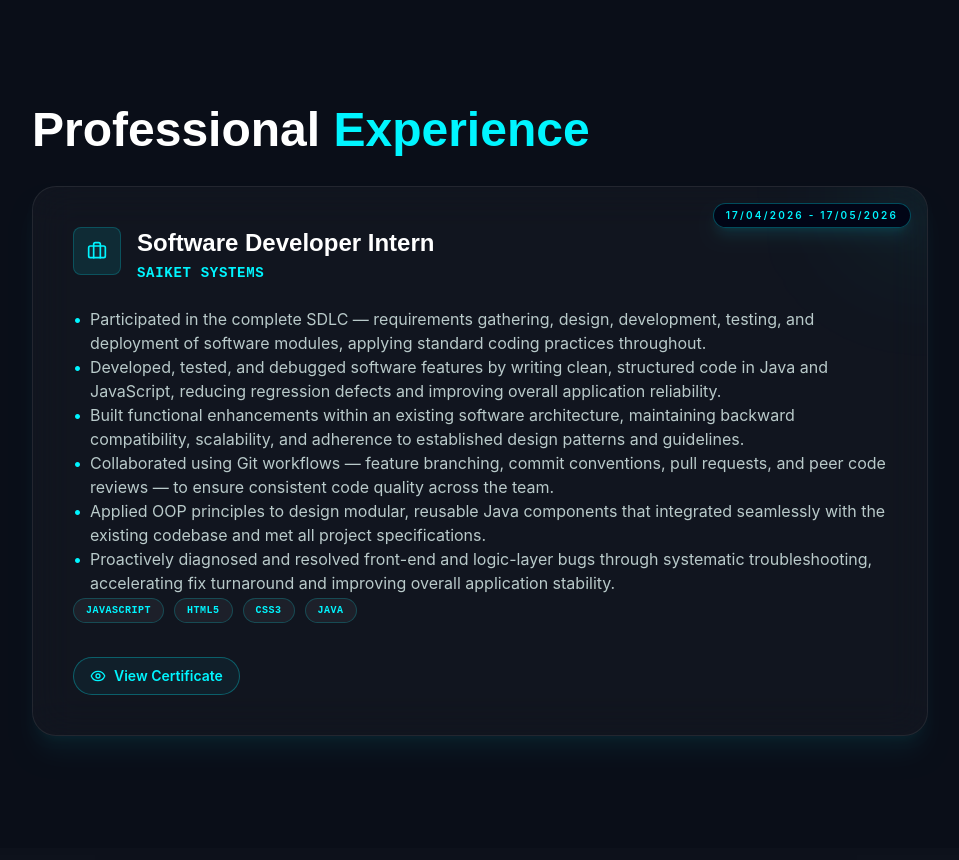
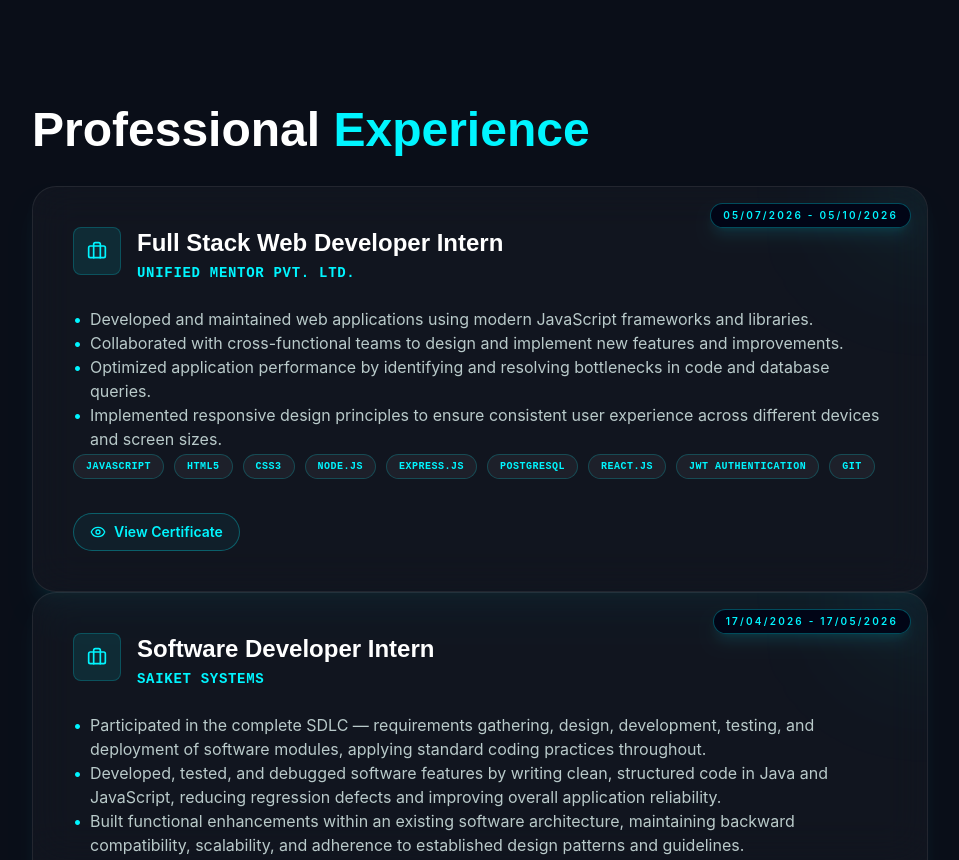
Before and after one commit to Adarsh0234/PortProject, a React (Vite) app: page / in a window 1280 px wide. Shown: the part 1940-2800 px from the top of the page, without its empty margins (160-1119 px from the left). Built offline with nearby package versions, Linux system fonts and the light colour scheme; no server answers.

Commit message:
Updated Portfolio and added internships

```diff
--- a/src/components/About.tsx
+++ b/src/components/About.tsx
@@ -17,7 +17,7 @@ export default function About() {
               alt="Adarsh Kumar Tiwary Portfolio Portrait"
               className="w-full h-full object-cover grayscale brightness-90 group-hover:grayscale-0 group-hover:brightness-100 transition-all duration-700 scale-[1.03]"
               // src="https://lh3.googleusercontent.com/aida-public/AB6AXuCBFAvb1wVWwIT3vGRGUS3qjZihvrzzAp3uME4ei9lWj5iUo59riHb_PMrQcPNGr5FJDzjK4Nq5FRFOJ4TP7xW21JuNFq5zNvq4tKTUmb6-lhsoU_1GtUbgvgojJJGcFjJppeyoiTqj7Ocnl_Fk6jGXLpkuPjaTiaB1u3jcs1Pq4oL2CA-nvDtt5hWqF76FFTrdBoS5v9swazqo9fheKWxePX6rcT4XupM_TO1Aw0fM2b954FyiOBJwCgzI70CzBAocFLyYwHQQSQ"
-              src="/img.png"
+              src="/img1.jpeg"
               referrerPolicy="no-referrer"
             />
             {/* Ambient vignette shadow overlay */}
--- a/src/components/Experience.tsx
+++ b/src/components/Experience.tsx
@@ -4,6 +4,7 @@ import { ScrollReveal, StaggerContainer } from "../animations/ScrollAnimations";
 import { fadeUpVariants, headingVariants, staggerContainerVariants, staggerItemVariants, cardVariants } from "../animations/variants";
 
 const certificateUrl = "https://drive.google.com/file/d/15SQ9Mwdak9OzRszore7-yHzMZkckU8gQ/view?usp=drive_link"; // Replace this with your actual Google Drive certificate link
+const certificateUrl1 = "https://drive.google.com/file/d/1RKmFkcPDMEZENm3WHb6pyF5ilTFfVduu/view?usp=drive_link"; // Replace this with your actual Google Drive certificate link
 
 export default function Experience() {
   return (
@@ -15,6 +16,78 @@ export default function Experience() {
           <h2 className="font-display text-4xl sm:text-5xl text-white font-bold mb-8 text-left">
             Professional <span className="text-[#00f5ff]">Experience</span>
           </h2>
+        </ScrollReveal>
+        <ScrollReveal variants={cardVariants} delay={0.2}>
+          <div className="glass-panel p-8 sm:p-10 rounded-3xl border border-[#00f5ff]/20 shadow-xl shadow-[#00f5ff]/5 relative overflow-hidden text-left hover:border-[#00f5ff]/40">
+
+            {/* Top-right blur decor circle */}
+            <div className="absolute top-0 right-0 w-32 h-32 bg-[#00f5ff]/10 blur-3xl rounded-full -mr-16 -mt-16 pointer-events-none" />
+
+            {/* Internship date badge */}
+            <div className="absolute top-4 right-4 z-10 rounded-full border border-[#00f5ff]/30 bg-[#020617]/95 px-3 py-1 text-[10px] uppercase tracking-[0.22em] text-[#00f5ff] font-semibold shadow-lg shadow-[#00f5ff]/10">
+              05/07/2026 - 05/10/2026
+            </div>
+
+            {/* Header section info */}
+            <div className="flex items-start gap-4 mb-6">
+              <div className="w-12 h-12 rounded-lg bg-[#00f5ff]/10 flex items-center justify-center shrink-0 border border-[#00f5ff]/20">
+                <Briefcase className="text-[#00f5ff] w-5 h-5" />
+              </div>
+              <div>
+                <h3 className="font-display text-xl sm:text-2xl font-bold text-white mb-1">
+                  Full Stack Web Developer Intern
+                </h3>
+                <p className="text-[#00f5ff] font-mono text-sm uppercase tracking-wider font-bold">
+                  Unified Mentor Pvt. Ltd.
+                </p>
+              </div>
+            </div>
+
+            {/* List bullets */}
+            <StaggerContainer variants={staggerContainerVariants}>
+              {[
+                "Developed and maintained web applications using modern JavaScript frameworks and libraries.",
+                "Collaborated with cross-functional teams to design and implement new features and improvements.",
+                "Optimized application performance by identifying and resolving bottlenecks in code and database queries.",
+                "Implemented responsive design principles to ensure consistent user experience across different devices and screen sizes."
+              ].map((point, idx) => (
+                <motion.li
+                  key={idx}
+                  variants={staggerItemVariants}
+                  className="flex gap-2 text-sm sm:text-base text-[#b9caca]"
+                >
+                  <span className="text-[#00f5ff]">•</span>
+                  <span>{point}</span>
+                </motion.li>
+              ))}
+            </StaggerContainer>
+
+            {/* Tag labels footer */}
+            <StaggerContainer variants={staggerContainerVariants}>
+              {["JavaScript", "HTML5", "CSS3", "NODE.JS", "EXPRESS.JS", "POSTGRESQL", "REACT.JS", "JWT AUTHENTICATION", "GIT"].map((tag) => (
+                <motion.span
+                  key={tag}
+                  variants={staggerItemVariants}
+                  className="inline-block px-3 border border-[#00f5ff]/20 py-1 bg-white/5 text-[10px] text-[#00f5ff] rounded-full font-mono uppercase tracking-wider font-bold mr-2.5 mb-2.5"
+                >
+                  {tag}
+                </motion.span>
+              ))}
+            </StaggerContainer>
+
+            <div className="mt-6 flex justify-start">
+              <a
+                href={certificateUrl1}
+                target="_blank"
+                rel="noreferrer"
+                className="inline-flex items-center gap-2 rounded-full border border-[#00f5ff]/30 bg-[#00f5ff]/5 px-4 py-2 text-sm font-semibold text-[#00f5ff] transition hover:border-[#00f5ff]/50 hover:bg-[#00f5ff]/10"
+              >
+                <Eye className="w-4 h-4" />
+                View Certificate
+              </a>
+            </div>
+
+          </div>
         </ScrollReveal>
 
         {/* Card */}
@@ -92,6 +165,7 @@ export default function Experience() {
 
           </div>
         </ScrollReveal>
+
       </div>
     </section>
   );
--- a/src/components/Header.tsx
+++ b/src/components/Header.tsx
@@ -36,7 +36,7 @@ export default function Header({ activeSection }: HeaderProps) {
     }
   };
 
-  const resumeLink = "https://drive.google.com/file/d/1lzvpE93goPa8vzDLDNqPIVtoXFE5DTyt/view?usp=drive_link";
+  const resumeLink = "https://drive.google.com/file/d/1mYCpg61C81bVWibjNVmCcy0WtKK8rAwA/view?usp=drive_link";
 
   return (
     <header
--- a/src/data.ts
+++ b/src/data.ts
@@ -149,7 +149,7 @@ export const SKILL_CATEGORIES: SkillCategory[] = [
 export const EDUCATION: EducationItem[] = [
   {
     id: "btech",
-    degree: "B.Tech in Computer Science",
+    degree: "B.Tech in Electronics and Communication Engineering",
     institution: "Techno Main Salt Lake, Kolkata",
     timeline: "2021 — 2025",
     gradeType: "Current CGPA",
```
Also changed, not shown: public/img1.jpeg (added). Lines whose indentation alone changed are shown as unchanged.
